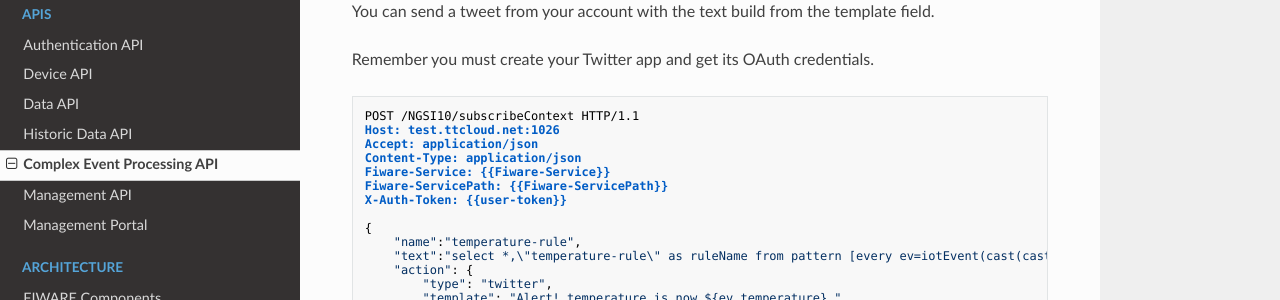
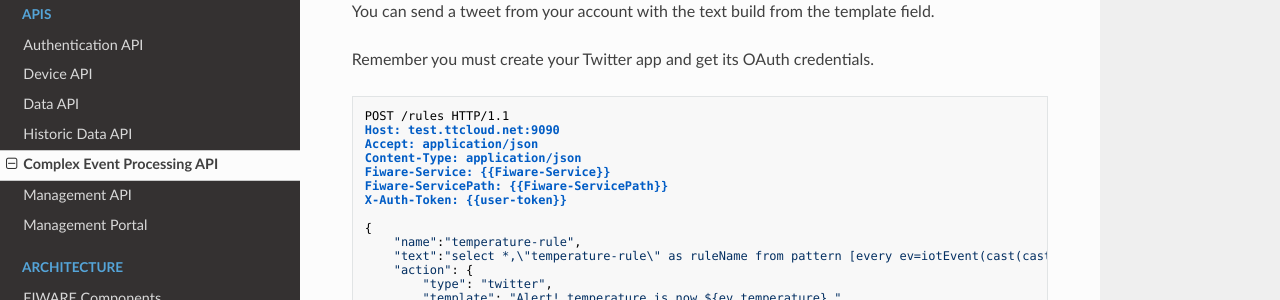
Before and after one commit to telefonicaid/thinking-cities, an MkDocs documentation site: the page built from docs/cep_api.md, in a window 1280 px wide and 900 px high, scrolled down 2023 px. Shown: the part 178-478 px from the top of the window. Built offline with MkDocs 1.6.1, drawn with Linux system fonts in a browser that asks for light colours; nearby versions of some CDN libraries; old or Windows-style settings are respelled for this version of MkDocs.

Commit message:
Update cep_api.md

````diff
--- a/docs/cep_api.md
+++ b/docs/cep_api.md
@@ -110,8 +110,8 @@ You can send a tweet from your account with the text build from the template fie
 Remember you must create your Twitter app and get its OAuth credentials.
 
 ```
-POST /NGSI10/subscribeContext HTTP/1.1
-Host: test.ttcloud.net:1026
+POST /rules HTTP/1.1
+Host: test.ttcloud.net:9090
 Accept: application/json
 Content-Type: application/json
 Fiware-Service: {{Fiware-Service}}
````
